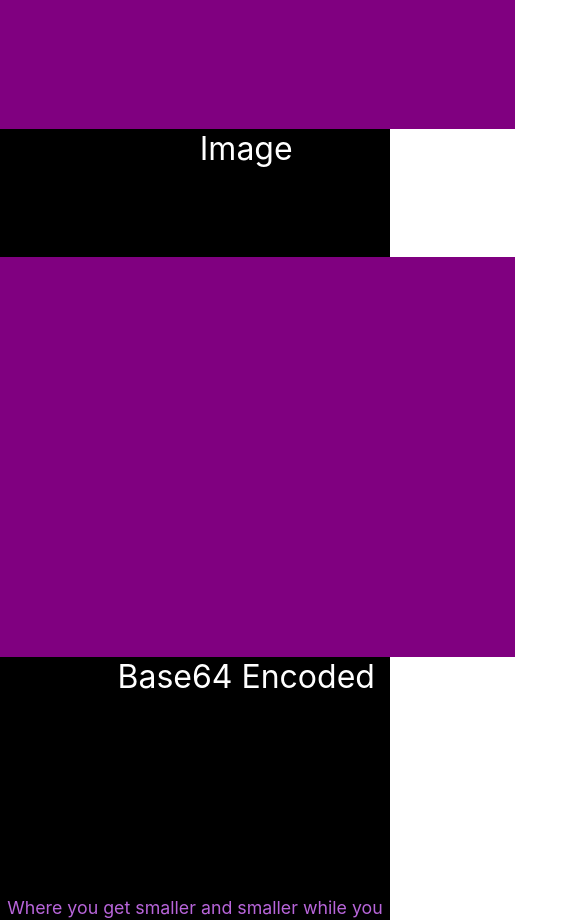
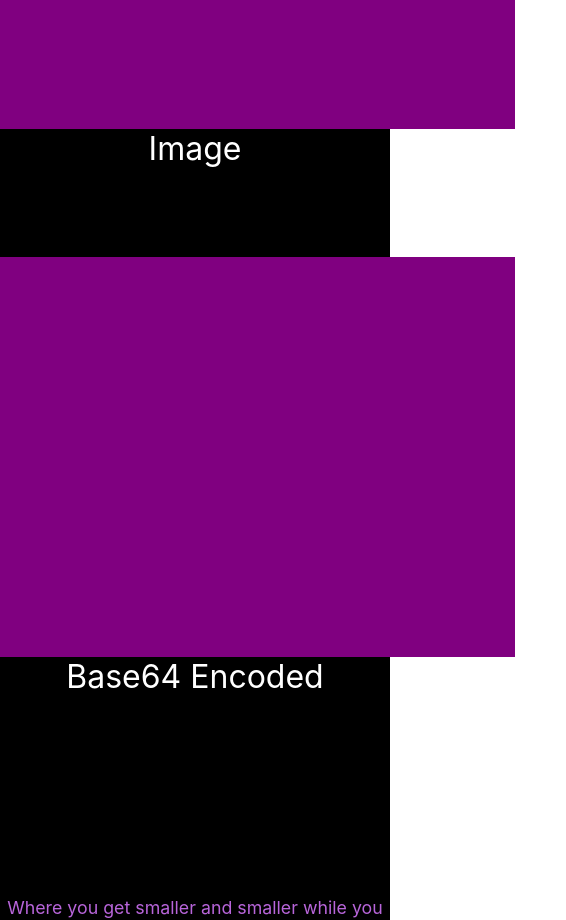
Before and after one commit to CramerJ1470/CoolCat04122024, a React (Create React App) app in the folder client/: page / in a window 390 px wide. Shown: the part 980-1900 px from the top of the page, 566 px wide, since content can reach past the window. Built offline with nearby package versions, Linux system fonts and the light colour scheme.

Commit message:
vert to responsiveness

```diff
--- a/client/src/App.css
+++ b/client/src/App.css
@@ -97,9 +97,7 @@
   color: white;
   width: 40rem;
   height: 3rem;
-  margin-left:8%;
-  margin-right: 8%;
-  font-size: 2rem;
+ font-size: 2rem;
   text-align: center;
 
 }
```
